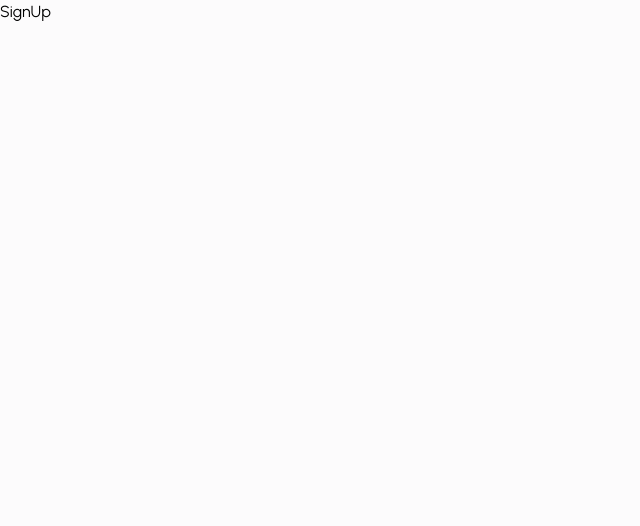
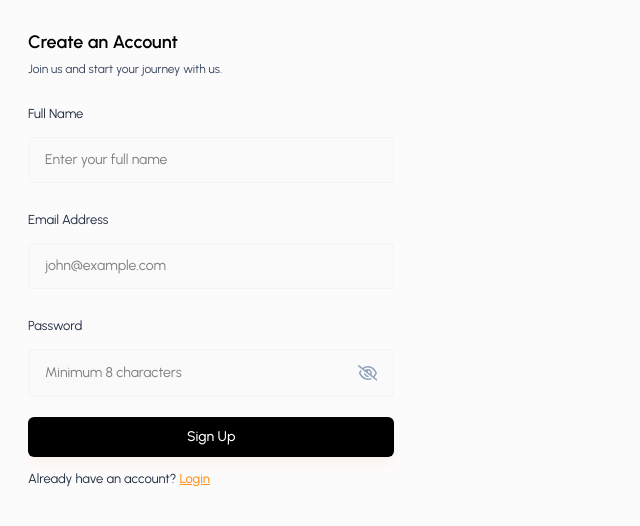
Before and after one commit to tiwariharsh007/AskMosaic, a React (Vite) app in the folder frontend/askMosaic/: page /signup in a window 1280 px wide. Shown: the top 526 px of the page, without its empty margins (0-640 px from the left). Built offline with nearby package versions, Linux system fonts and the light colour scheme.

Commit message:
SignUp UI

```diff
--- /dev/null
+++ b/frontend/askMosaic/src/components/Inputs/ProfilePhotoSelector.jsx
@@ -0,0 +1,14 @@
+import React from 'react'
+import {LuUser, LuUpload, LuTrash} from 'react-icons/lu';
+
+const ProfilePhotoSelector = ({image, setImage, preview, setPreview}) => {
+
+
+  return (
+    <div>
+
+    </div>
+  )
+}
+
+export default ProfilePhotoSelector
--- a/frontend/askMosaic/src/pages/Auth/SignUp.jsx
+++ b/frontend/askMosaic/src/pages/Auth/SignUp.jsx
@@ -1,9 +1,81 @@
-import React from 'react'
+import React, { useState } from 'react'
+import { useNavigate } from 'react-router-dom';
+import Input from '../../components/Inputs/Input';
+import ProfilePhotoSelector from '../../components/Inputs/ProfilePhotoSelector';
 
-const SignUp = () => {
+const SignUp = ( {setCurrentPage} ) => {
+  const [profilePic, setProfilePic] = useState(null);
+  const [fullName, setFullName] = useState('');
+  const [email, setEmail] = useState('');
+  const [password, setPassword] = useState('');
+  const [error, setError] = useState(null);
+
+  const navigate = useNavigate();
+
+  // Handle profile picture change
+  const handleSignUp = async (e) => {
+    e.preventDefault();
+  };
+
   return (
-    <div>
-      SignUp
+    <div className='w-[80vw] md:w-[33vw] p-7 flex flex-col justify-center'>
+      <h3 className='text-lg font-semibold text-black'>Create an Account</h3>
+      <p className='text-xs text-slate-700 mt-[5px] mb-6'>
+        Join us and start your journey with us.
+      </p>
+
+      <form onSubmit={handleSignUp}>
+        <ProfilePhotoSelector image={profilePic} setImage={setProfilePic} />
+
+        <div className='grid grid-cols-1 md:grid-cols-1 gap-2'>
+          <Input
+            value={fullName}
+            onChange={({target}) => setFullName(target.value)}
+            label="Full Name"
+            placeholder="Enter your full name"
+            type="text"
+          />
+
+          <Input
+            value={email}
+            onChange={({target}) => setEmail(target.value)}
+            label="Email Address"
+            placeholder="john@example.com"
+            type="text"
+          />
+
+          <Input
+            value={password}
+            onChange={({target}) => setPassword(target.value)}
+            label="Password"
+            placeholder="Minimum 8 characters"
+            type="password"
+          />
+        </div>
+
+        {error &&
+          <p className='text-red-500 text-xs pb-2.5'>
+            {error}
+          </p>
+        }
+
+        <button type='submit' className='btn-primary'>
+          Sign Up
+        </button>
+
+        <p className='text-[13px] text-slate-800 mt-3'>
+          Already have an account? {" "}
+          <button
+            className='font-medium text-primary underline cursor-pointer'
+            onClick={() => {
+              setCurrentPage('login');
+            }}
+          >
+            Login
+          </button>
+        </p>
+
+      </form>
     </div>
   )
 }
```
